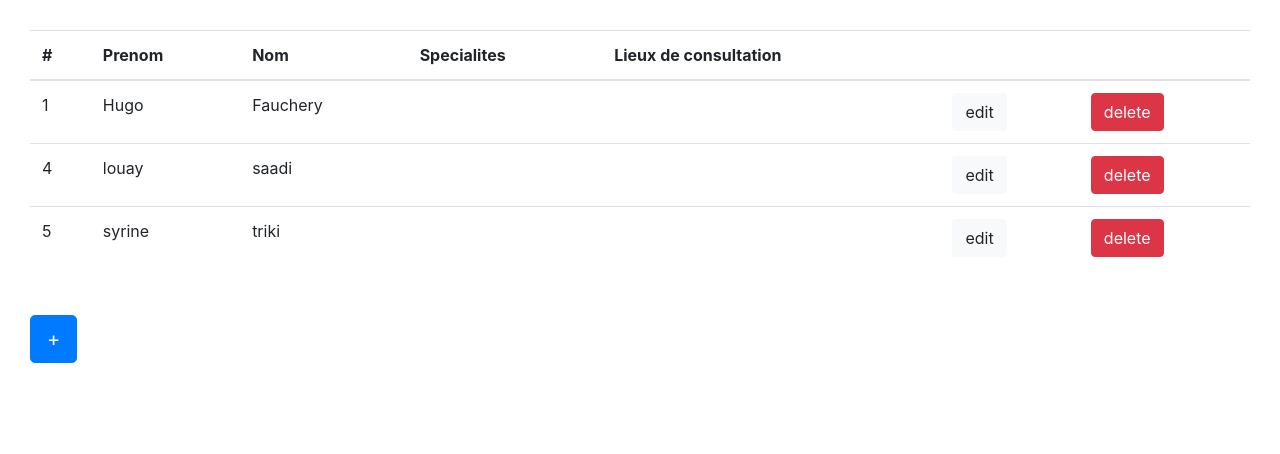
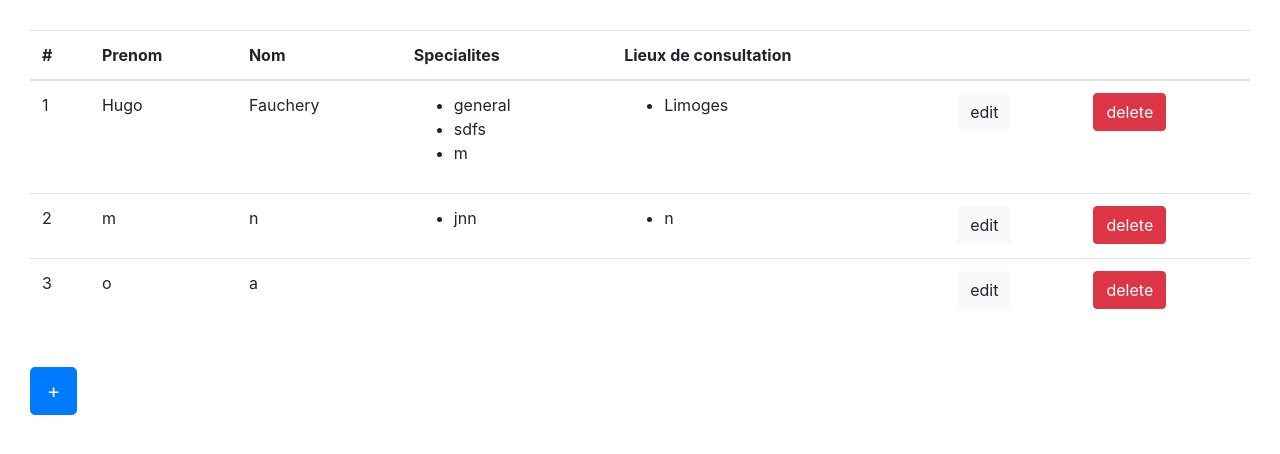
Before and after one commit to Reapy13/tp-angular, an Angular app: page /praticien in a window 1280 px wide. Shown: the top 454 px of the page. Built offline with nearby package versions, Linux system fonts and the light colour scheme; data requests are answered from the project's data file.

Commit message:
Finishes the praticien crud.

```diff
--- a/src/app/components/praticien/praticien.component.html
+++ b/src/app/components/praticien/praticien.component.html
@@ -33,6 +33,29 @@
     </table>
 </div>
 
+<div class="conteneur" *ngIf="showEdit">
+    <h3>Editer un praticien</h3>
+    <div class="form-group">
+        <label>Prenom :</label>
+        <input type="text" class="form-control" [(ngModel)]="praticienEdited.prenom" />
+    </div>
+    <div class="form-group">
+        <label>Nom :</label>
+        <input type="text" class="form-control" [(ngModel)]="praticienEdited.nom" />
+    </div>
+    <div class="form-group">
+        <label>Specialites :</label>
+        <input type="text" class="form-control" *ngFor="let specialite of praticienEdited.specialites" [(ngModel)]="praticienEdited.specialites[praticienEdited.specialites.indexOf(specialite)]"/>
+        <input type="text" class="form-control" [(ngModel)]="specialiteEdited" />
+    </div>
+    <div class="form-group">
+        <label>Lieux de consultations :</label>
+        <input type="text" class="form-control" *ngFor="let location of praticienEdited.consultLocations" [(ngModel)]="praticienEdited.consultLocations[praticienEdited.consultLocations.indexOf(location)]"/>
+        <input type="text" class="form-control" [(ngModel)]="locationEdited" />
+    </div>
+    <button type="button" class="btn btn-primary" (click)="launchEdit()">Editer</button>
+</div>
+
 <div class="left-away">
     <button type="button" class="btn btn-lg" (click)="showAdd = !showAdd" [ngClass]="{'btn-primary' : !showAdd, 'btn-success' : showAdd}">{{addButtonLabel()}}</button>
 </div>
--- a/src/app/components/praticien/praticien.component.ts
+++ b/src/app/components/praticien/praticien.component.ts
@@ -10,8 +10,13 @@ import {PraticienService} from '../../services/praticien.service';
 export class PraticienComponent implements OnInit {
 
     praticienTmp: Praticien = new Praticien('', '');
+
     praticienEdited: Praticien;
+    specialiteEdited: string;
+    locationEdited: string;
+
     showAdd: boolean = false;
+    showEdit: boolean = false;
 
     constructor(private praticienService: PraticienService) { }
 
@@ -32,7 +37,31 @@ export class PraticienComponent implements OnInit {
     }
 
     editPraticien(praticien: Praticien) {
-        this.praticienEdited = praticien.clone();
+        this.praticienEdited = new Praticien(praticien.prenom, praticien.nom);
+        this.praticienEdited.specialites = new Array<string>();
+        this.praticienEdited.consultLocations = new Array<string>();
+        if (praticien.specialites) {
+            praticien.specialites.forEach(value => this.praticienEdited.specialites.push(value));
+        }
+        if (praticien.consultLocations) {
+            praticien.consultLocations.forEach(value => this.praticienEdited.consultLocations.push(value));
+        }
+        this.praticienEdited.id = praticien.id;
+            this.showEdit = true;
+    }
+
+    launchEdit() {
+        if (this.specialiteEdited) {
+            this.praticienEdited.specialites.push(this.specialiteEdited);
+        }
+        if (this.locationEdited) {
+            this.praticienEdited.consultLocations.push(this.locationEdited);
+        }
+        this.praticienService.updatePraticien(this.praticienEdited);
+        this.showEdit = false;
+        this.praticienEdited = new Praticien('', '', new Array<string>(), new Array<string>());
+        this.specialiteEdited = null;
+        this.locationEdited = null;
     }
 
     deletePraticien(id: number) {
--- a/src/app/model/praticien.ts
+++ b/src/app/model/praticien.ts
@@ -2,8 +2,8 @@ export class Praticien {
     id: number;
     prenom: string;
     nom: string;
-    specialites: Array<string>;
-    consultLocations: Array<string>;
+    specialites: Array<string> = new Array<string>();
+    consultLocations: Array<string> = new Array<string>();
 
     constructor(prenom: string, nom: string, specialites?: Array<string>, consultLocations?: Array<string>) {
         this.prenom = prenom;
@@ -11,11 +11,4 @@ export class Praticien {
         this.specialites = specialites;
         this.consultLocations = consultLocations;
     }
-
-    clone(): Praticien {
-        let praticienTmp: Praticien = new Praticien(this.prenom, this.nom);
-        praticienTmp.specialites = this.specialites;
-        praticienTmp.consultLocations = this.consultLocations;
-        return praticienTmp;
-    }
 }
--- a/src/db.json
+++ b/src/db.json
@@ -1,21 +1,35 @@
 {
   "praticiens": [
     {
-      "id": 1,
+      "specialites": [
+        "general",
+        "sdfs",
+        "m"
+      ],
+      "consultLocations": [
+        "Limoges"
+      ],
+      "prenom": "Hugo",
       "nom": "Fauchery",
-      "prenom": "Hugo",
-      "specialites": [],
-      "consultLocations": []
+      "id": 1
     },
     {
-      "prenom": "louay",
-      "nom": "saadi",
-      "id": 4
+      "specialites": [
+        "jnn"
+      ],
+      "consultLocations": [
+        "n"
+      ],
+      "prenom": "m",
+      "nom": "n",
+      "id": 2
     },
     {
-      "prenom": "syrine",
-      "nom": "triki",
-      "id": 5
+      "specialites": [],
+      "consultLocations": [],
+      "prenom": "o",
+      "nom": "a",
+      "id": 3
     }
   ]
 }
```
